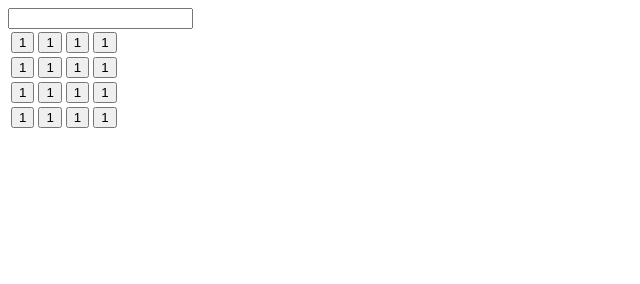
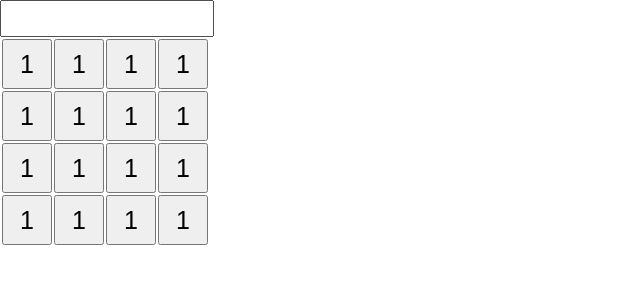
Before and after one commit to ankitacode19/ClaculatorWebsiteClone, a plain HTML site: page index.html in a window 1280 px wide. Shown: the whole page, without its empty margins (0-640 px from the left). Drawn offline with Linux system fonts and the light colour scheme.

Commit message:
textview

```diff
--- /dev/null
+++ b/css/index.css
@@ -0,0 +1,16 @@
+* {
+  margin: 0;
+  padding: 0;
+}
+
+.button {
+  height: 50px;
+  width: 50px;
+  font-size: 25px;
+}
+
+.textview {
+  padding: 5px;
+  font-size: 20px;
+  width: 200px;
+}
--- a/index.html
+++ b/index.html
@@ -3,6 +3,7 @@
 
 <head>
     <title>Calcutator</title>
+    <link rel="stylesheet" href="css/index.css">
 </head>
 
 <body>
```
